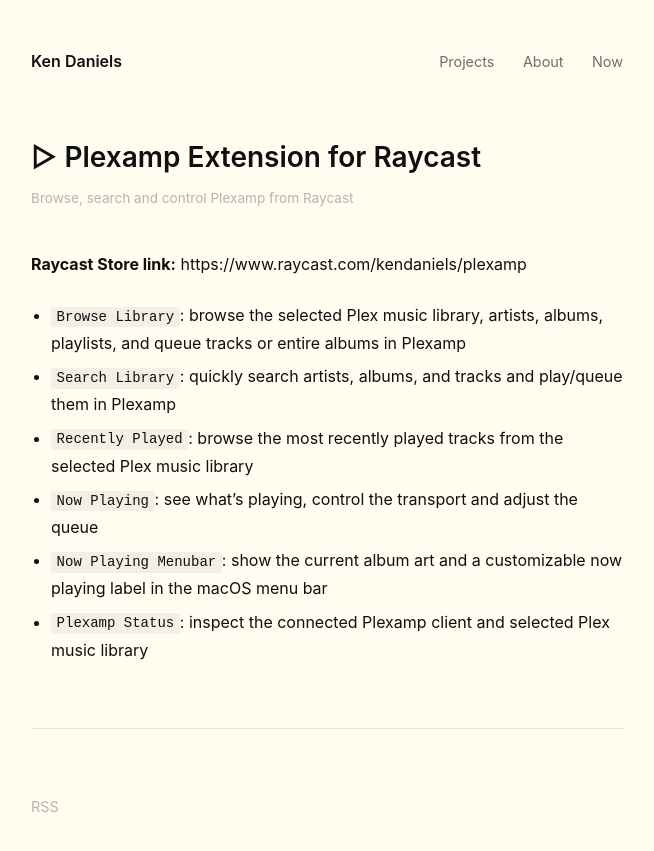
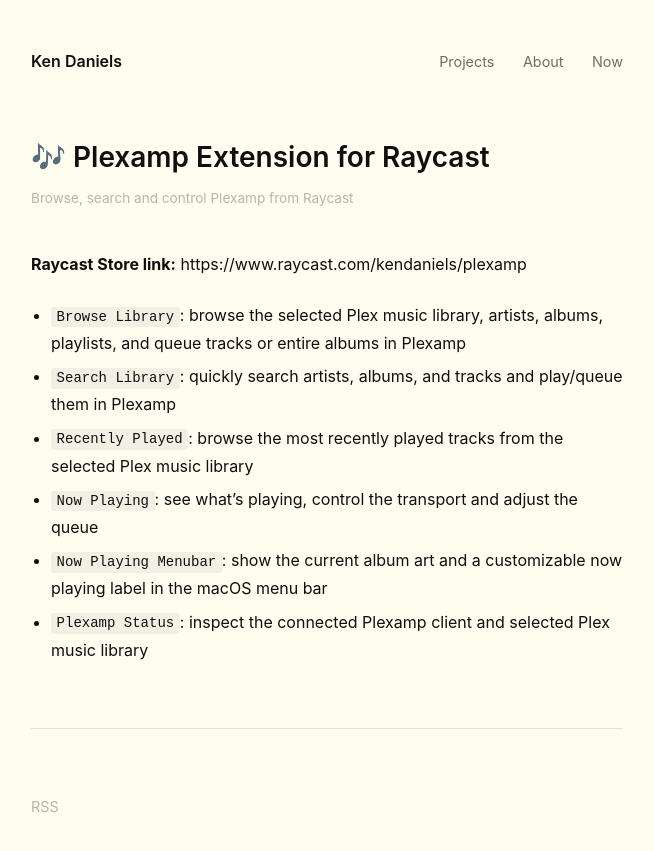
Before and after one commit to kendaniels/ksd.nz, a Jekyll site: the page built from _projects/raycast-plexamp.md, in a window 1280 px wide. Shown: the top 851 px of the page, without its empty margins (313-967 px from the left). Built offline with Jekyll 4.4.1, drawn with Linux system fonts in a browser that asks for light colours.

Commit message:
vault backup: 2026-03-26 21:52:07

```diff
--- a/_projects/raycast-plexamp.md
+++ b/_projects/raycast-plexamp.md
@@ -1,5 +1,5 @@
 ---
-title: ▷ Plexamp Extension for Raycast
+title: 🎶 Plexamp Extension for Raycast
 description: Browse, search and control Plexamp from Raycast
 ---
 **Raycast Store link:** https://www.raycast.com/kendaniels/plexamp
```
